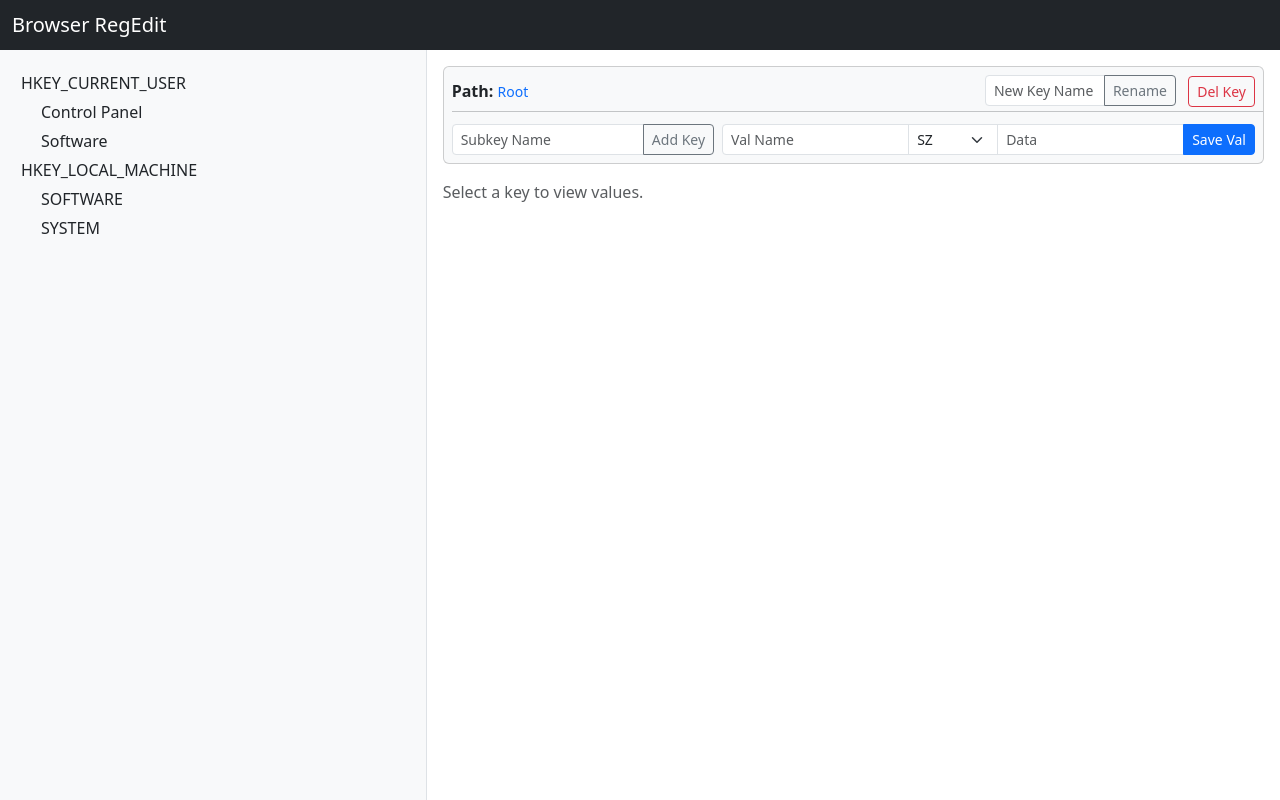
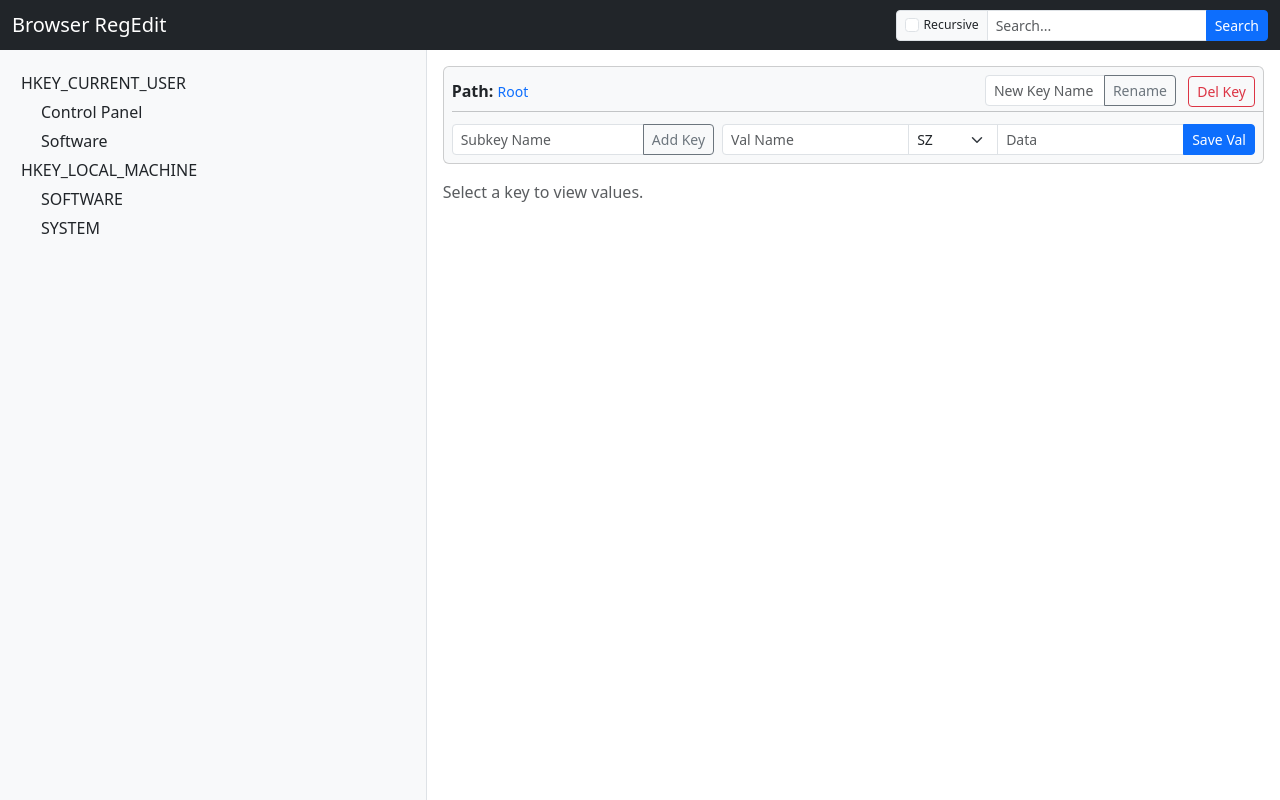
Before and after one commit to TofuAndRice/PYTHON_2025, a Flask app: page / in a window 1280 px wide. Run offline with Flask 3, Linux system fonts and the light colour scheme.

Commit message:
Phase 5 - some HTML changes

```diff
--- a/app/templates/index.html
+++ b/app/templates/index.html
@@ -12,6 +12,17 @@
     <nav class="navbar navbar-dark bg-dark">
         <div class="container-fluid">
             <span class="navbar-brand mb-0 h1">Browser RegEdit</span>
+
+            <div class="d-flex" role="search">
+                <div class="input-group input-group-sm">
+                    <div class="input-group-text">
+                        <input class="form-check-input mt-0" type="checkbox" id="search-recursive" value="" aria-label="Recursive">
+                        <label class="small ms-1 mb-0" for="search-recursive">Recursive</label>
+                    </div>
+                    <input class="form-control" type="search" id="search-input" placeholder="Search..." aria-label="Search">
+                    <button class="btn btn-primary" type="button" onclick="performSearch()">Search</button>
+                </div>
+            </div>
         </div>
     </nav>
 
```
